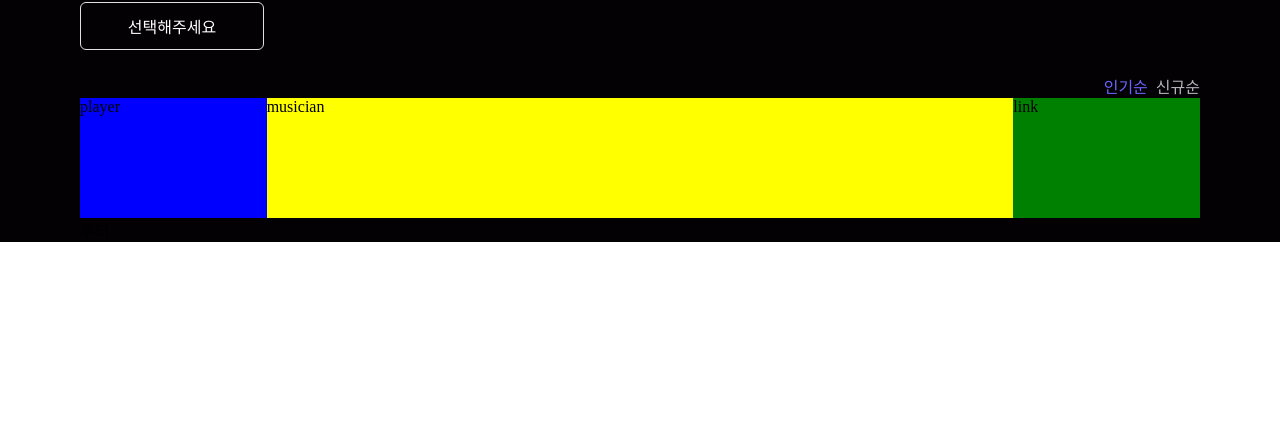
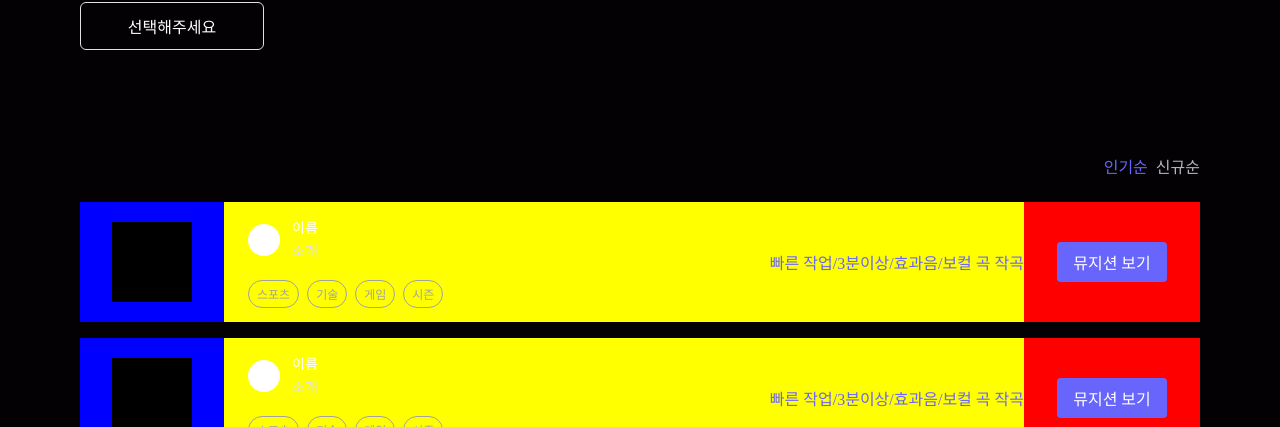
Before and after one commit to wiseseo/Team_Web_3_Client, a Next.js app: page /musician/find in a window 1280 px wide. Shown: the part 525-952 px from the top of the page. Before the commit the page ends 800 px from the top, so only its background shows below. Built offline with nearby package versions, Linux system fonts and the light colour scheme.

Commit message:
musician list&card layout

```diff
--- /dev/null
+++ b/components/MusicianFinder/MusicianList/LinkSection.tsx
@@ -0,0 +1,36 @@
+import * as React from "react";
+import styled from 'styled-components';
+//import Footer from '../Footer';
+
+interface Props {}
+
+const Container = styled.div`
+    flex:11;
+    background: red;
+    display: flex;
+    justify-content : center;
+    align-items : center;
+`;
+
+
+const ProfileButton = styled.a`
+    background-color: #6865FC;
+    color: white;
+    border-radius: 0.25rem;
+    padding: 0.5rem 1rem;
+    text-align: center;
+    text-decoration: none;
+    display: inline-block;
+`;
+
+
+const LinkSection = (props: Props) => {
+    return (
+        <Container>
+            <ProfileButton>뮤지션 보기</ProfileButton>
+        </Container>
+    )
+
+};
+
+export default LinkSection;
--- /dev/null
+++ b/components/MusicianFinder/MusicianList/MusicianSection.tsx
@@ -0,0 +1,116 @@
+import * as React from "react";
+import styled from 'styled-components';
+//import Footer from '../Footer';
+
+interface Props {}
+
+const Container = styled.div`
+    flex:50;
+    background: yellow;
+    display: flex;
+    justify-content : space-between;
+    align-items : center;
+`;
+
+const LeftContainer = styled.div`
+    display: flex;
+    flex-direction : column;
+    justify-content : space-around;
+    align-items : flex-start;
+`;
+
+const ProfileContainer = styled.div`
+  /*flex: 3;*/
+  display: flex;
+  padding: 0.5rem 1.5rem;
+  justify-content: space-between;
+  align-items: center;
+`;
+const Info = styled.div`
+  display: flex;
+  flex-direction: column;
+  margin-left: 0.75rem;
+  margin-right: auto;
+`;
+const Circle = styled.div`
+  width: 2rem;
+  height: 2rem;
+  border-radius: 50%;
+  overflow: hidden;
+  margin: 0.5rem 0;
+`;
+const Profile = styled.div`
+    width: 100%;
+    height: 100%;
+    background : white;
+`;
+const Name = styled.div`
+  color: #ffffff;
+  font-size: 0.875rem;
+`;
+const Introduction = styled.div`
+  color: #e2e1e2;
+  font-size: 0.875rem;
+  margin: 0.2rem 0;
+`;
+
+const TagContainer = styled.div`
+    display: flex;
+    justify-content: flex-start;
+    padding: 0.5rem 1.5rem;
+`;
+
+const Tag = styled.li`
+  font-size: 0.75rem;
+  border: 1px solid #A2A2A2;
+  border-radius: 1.25rem;
+  padding: 0.25rem 0.5rem;
+  color: #A2A2A2;
+  display: block;
+  text-align: center;
+  margin-right: 0.5rem;
+`;
+
+const RightContainer = styled.div`
+    display: flex;
+    justify-content : center;
+    align-items : center;
+`;
+
+const SpecialNote = styled.div`
+  font-size: 1rem;
+  color: #6865fc;
+`;
+
+const MusicianSection = (props: Props) => {
+
+    const tags = ["스포츠", "기술", "게임", "시즌"];
+    return (
+        <Container>
+            <LeftContainer>
+                <ProfileContainer>
+                    <Circle>
+                        <Profile></Profile>
+                    </Circle>
+                    <Info>
+                        <Name>이름</Name>
+                        <Introduction>소개</Introduction>
+                    </Info>
+                </ProfileContainer>
+                <TagContainer>
+                    {tags.map((tag)=>{
+                        return <Tag key={tag.toString()}>{tag}</Tag>
+                    })}
+                </TagContainer>
+            </LeftContainer>
+            <RightContainer>
+                <SpecialNote>
+                    빠른 작업/3분이상/효과음/보컬 곡 작곡
+                </SpecialNote>
+            </RightContainer>
+        </Container>
+    )
+
+};
+
+export default MusicianSection;
--- a/components/MusicianFinder/MusicianList/MusicianSmallCard.tsx
+++ b/components/MusicianFinder/MusicianList/MusicianSmallCard.tsx
@@ -1,5 +1,8 @@
 import * as React from "react";
 import styled from 'styled-components';
+import PlayerSection from './PlayerSection';
+import MusicianSection from './MusicianSection';
+import LinkSection from './LinkSection';
 //import Footer from '../Footer';
 
 interface Props {}
@@ -8,28 +11,31 @@ const Card = styled.div`
   display: flex;
   flex-direction: row;
   /*background: #121212;*/
-  background: red;
+  background: white;
   border-radius: 0.5rem;
   height : 7.5rem;
+  margin-bottom : 1rem;
 `;
+/*
 const PlayerSection = styled.div`
-    flex:1;
+    flex:9;
     background: blue;
 `;
 const MusicianSection = styled.div`
-    flex:4;
+    flex:50;
     background: yellow;
 `;
 const LinkSection = styled.div`
-    flex:1;
+    flex:11;
     background: green;
-`;
+`;*/
+
 const MusicianSmallCard = (props: Props) => {
     return (
         <Card>
-            <PlayerSection>player</PlayerSection>
-            <MusicianSection>musician</MusicianSection>
-            <LinkSection>link</LinkSection>
+            <PlayerSection></PlayerSection>
+            <MusicianSection></MusicianSection>
+            <LinkSection></LinkSection>
         </Card>
     )
 
--- /dev/null
+++ b/components/MusicianFinder/MusicianList/PlayerSection.tsx
@@ -0,0 +1,32 @@
+import * as React from "react";
+import styled from 'styled-components';
+import PlayButton from '../../AudioPlayer/PlayButton';
+//import Footer from '../Footer';
+
+interface Props {}
+
+const Container = styled.div`
+    flex:9;
+    background: blue;
+    display: flex;
+    justify-content : center;
+    align-items : center;
+`;
+
+const AlbumCover = styled.div`
+    width : 5rem;
+    height : 5rem;
+    background : black;
+`;
+const PlayerSection = (props: Props) => {
+    return (
+        <Container>
+            <AlbumCover>
+                {/*<PlayButton/>*/}
+            </AlbumCover>
+        </Container>
+    )
+
+};
+
+export default PlayerSection;
--- a/components/MusicianFinder/MusicianList/index.tsx
+++ b/components/MusicianFinder/MusicianList/index.tsx
@@ -6,11 +6,16 @@ import MusicianSmallCard from './MusicianSmallCard';
 interface Props {}
 
 const MusicianList = (props: Props) => {
+    const musicianList = [1,2,3,4,5];
 
-    return (
-        <MusicianSmallCard></MusicianSmallCard>
-    )
+    return(
+        <>
+        {musicianList.map((m)=>{
+            return <MusicianSmallCard></MusicianSmallCard>
+        })}
+        </>
 
+    );
 };
 
 export default MusicianList;
--- a/components/MusicianFinder/SearchFilter/index.tsx
+++ b/components/MusicianFinder/SearchFilter/index.tsx
@@ -75,6 +75,8 @@ const SortingSection = styled.div`
     flex-direction: row;
     justify-content : flex-end;
     cursor : pointer;
+    padding-top : 5rem;
+    padding-bottom : 1.5rem;
 `;
 
 const Sort= styled.div`
--- a/components/MusicianFinder/index.tsx
+++ b/components/MusicianFinder/index.tsx
@@ -34,7 +34,7 @@ const MusicianFinder = (props: Props) => {
     <Contents>
       <Title>뮤지션 찾기</Title>
       <SearchFilter/>
-      <MusicianList></MusicianList>
+      <MusicianList/>
       <Footer></Footer>
     </Contents>
   )
```
